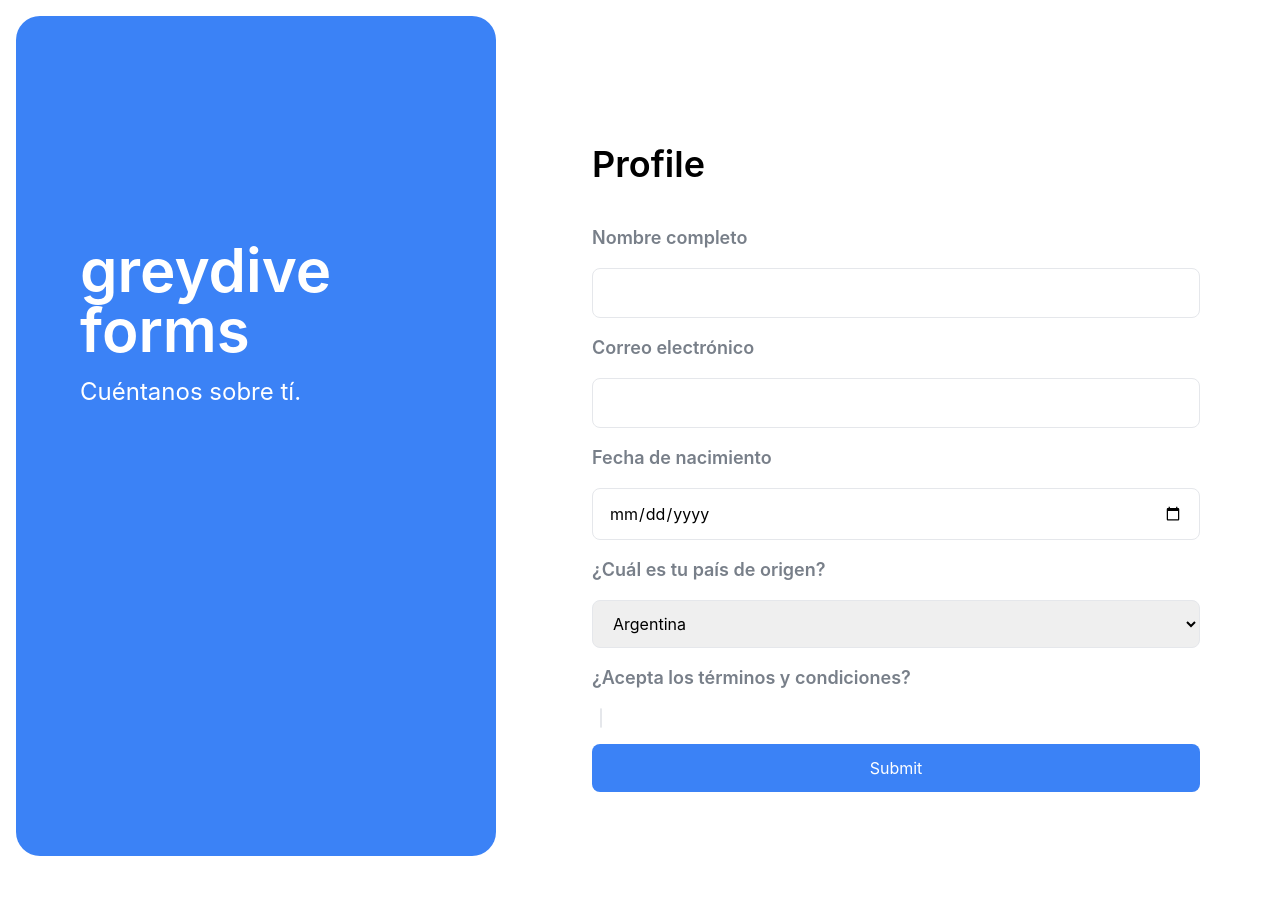
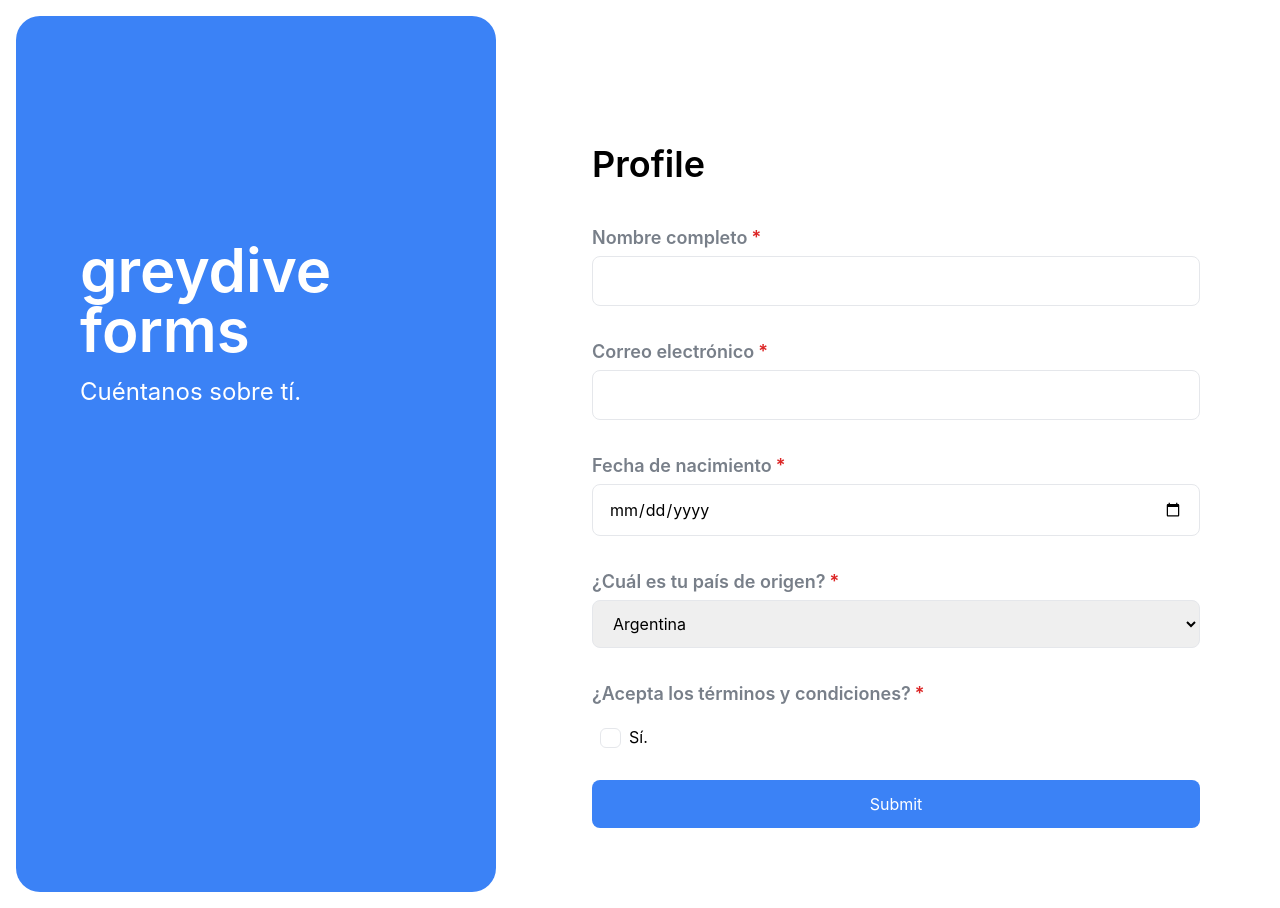
Before and after one commit to iNiceTwice/greydive-challenge, a React (Create React App) app: page / in a window 1280 px wide. Before the commit the page ends 872 px from the top, so only its background shows below. Built offline with nearby package versions, Linux system fonts and the light colour scheme.

Commit message:
few validation addings to input component

```diff
--- a/src/components/Form.js
+++ b/src/components/Form.js
@@ -1,21 +1,49 @@
 import formItems from "../db/db.json"
 import Input from "./Input";
+import * as yup from "yup"
+import { useFormik } from "formik"
+
+const formSchema = yup.object().shape({
+    full_name: yup.string().min(3,"Mínimo 3 caracteres.").max(30,"Máximo 30 caracteres.").required("Completa este campo."),
+    email:yup.string().email("Email no válido.").required("Completa este campo."),
+    birth_date: yup.date().required("Completa este campo."),
+    country_of_origin: yup.string().required("Completa este campo."),
+    terms_and_conditions: yup.boolean().required("Completa este campo.")
+})
 
 const Form = () => {
 
-    console.log(formItems)
+    const { values, errors, touched, handleChange, handleSubmit } = useFormik({
+    initialValues:{
+        full_name:"",
+        email:"",
+        birth_date:"",
+        country_of_origin:"",
+        terms_and_conditions:false
+    },
+    onSubmit:(values)=>{
+        alert("enviao")
+    },
+    validationSchema: formSchema
+    })
+    console.log(values)
     return (
         <>
-            <form className="flex flex-col w-full gap-4">
+            <form onSubmit={ handleSubmit } className="flex flex-col w-full gap-8">
                 {
                     formItems.items.map((formItem, index) => (
+                        <div className="flex flex-col gap-1" key={ formItem.name }>
                             <Input
-                            key={ formItem.name }
+                                value={ values[formItem.name] }
+                                onChange={ handleChange }
+                                required={ formItem.required }
                                 name={ formItem.name }
                                 type={ formItem.type }
                                 label={ formItem.label }
                                 options={ formItem?.options}
                             />
+                            { touched[formItem.name] && Boolean(errors[formItem.name]) && <span className="ml-4 mb-1 -mt-1 text-sm text-red-600 w-full">{ errors[formItem.name] }</span> }
+                        </div>
                     ))
                 }
 
--- a/src/components/Input.js
+++ b/src/components/Input.js
@@ -1,11 +1,11 @@
-const Input = ({ label, required, type, name, children, value, options }) => {
+const Input = ({ label, required, type, name, value, options, onChange }) => {
 
     const inputStyles = {
-        submit:"py-3 px-6 rounded-lg w-full bg-blue-500 text-white hover:bg-blue-500/90",
+        submit:"cursor-pointer transition-colors py-3 px-6 rounded-lg w-full bg-blue-500 text-white hover:bg-blue-500/90",
         email:"w-full border rounded-lg py-3 px-4 focus:outline-blue-500",
         date:"w-full border rounded-lg py-3 px-4 focus:outline-blue-500",
         text:"w-full border rounded-lg py-3 px-4 focus:outline-blue-500",
-        checkbox:"w-fit ml-2 appearance-none rounded-lg bg-white border h-5 w-5 checked:bg-blue-500",
+        checkbox:"w-fit mt-4 ml-2 appearance-none rounded-md bg-white border h-5 w-5 checked:bg-blue-500 before:content-['Sí.'] before:relative before:left-7 before:bottom-1 before",
     }
 
     return (
@@ -13,7 +13,7 @@ const Input = ({ label, required, type, name, children, value, options }) => {
             {
                 type !== "submit" ?
 
-                <label className="w-full text-lg font-semibold text-slate-800/60">{ label }</label>
+                <label className="w-full text-lg font-semibold text-slate-800/60 after:content-['*'] after:text-red-600 after:ml-1">{ label }</label>
                 :
                 null
             }
@@ -34,6 +34,7 @@ const Input = ({ label, required, type, name, children, value, options }) => {
                 </select>
                 :
                 <input
+                    onChange={ onChange }
                     value={ value }
                     className={ inputStyles[type] }
                     name={ name }
@@ -41,7 +42,6 @@ const Input = ({ label, required, type, name, children, value, options }) => {
                     type={ type }
                 />
             }
-            { children }
         </>
      );
 }
```
Lines whose indentation alone changed are shown as unchanged.
